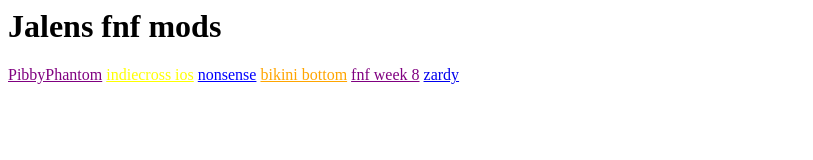
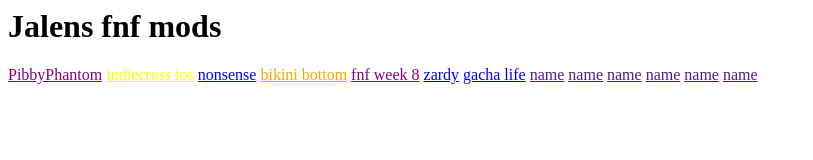
Before and after one commit to ChickenNuggets-is-cool/ChickenNuggets-is-cool, a plain HTML site: page index.html in a window 1280 px wide. Shown: the whole page, without its empty margins (0-813 px from the left). Drawn offline with Linux system fonts and the light colour scheme.

Commit message:
Update index.html

```diff
--- a/index.html
+++ b/index.html
@@ -13,3 +13,10 @@ body
 <a href="https://chickennuggets-is-cool.github.io/Bikini-Bottom-Funkin-Web/" target="_blank" style="color: orange">bikini bottom</a>
 <a href="https://chickennuggets-is-cool.github.io/fnf-week-8/" target="_blank" style="color: purple">fnf week 8</a>
 <a href="https://chickennuggets-is-cool.github.io/fnf-vs-zardy/" target="_blank" style="color: dark yellow">zardy</a>
+<a href="https://chickennuggets-is-cool.github.io/FNF-VS-Gatcha-Life-Web/" target="_blank" style="color: color here">gacha life</a>
+<a href="" target="_blank" style="color: color here">name</a>
+<a href="" target="_blank" style="color: color here">name</a>
+<a href="" target="_blank" style="color: color here">name</a>
+<a href="" target="_blank" style="color: color here">name</a>
+<a href="" target="_blank" style="color: color here">name</a>
+<a href="" target="_blank" style="color: color here">name</a>
```
